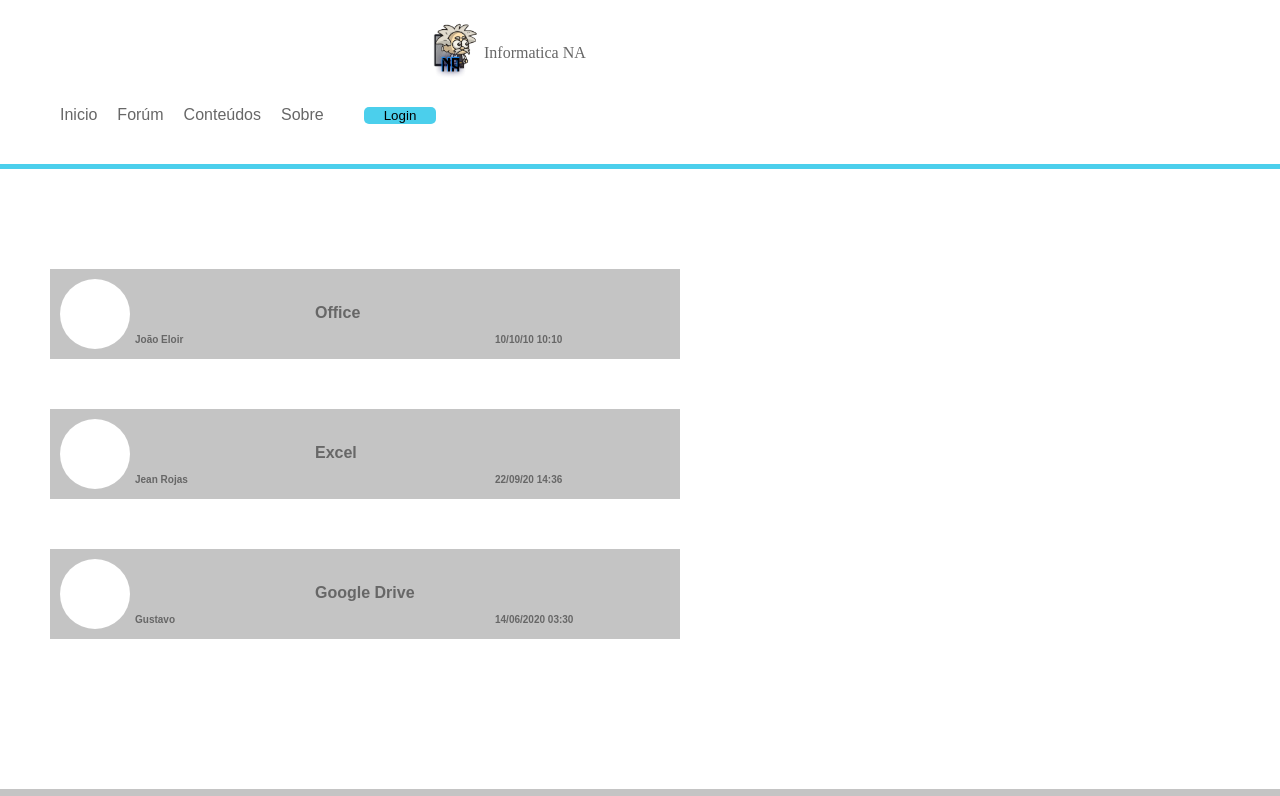
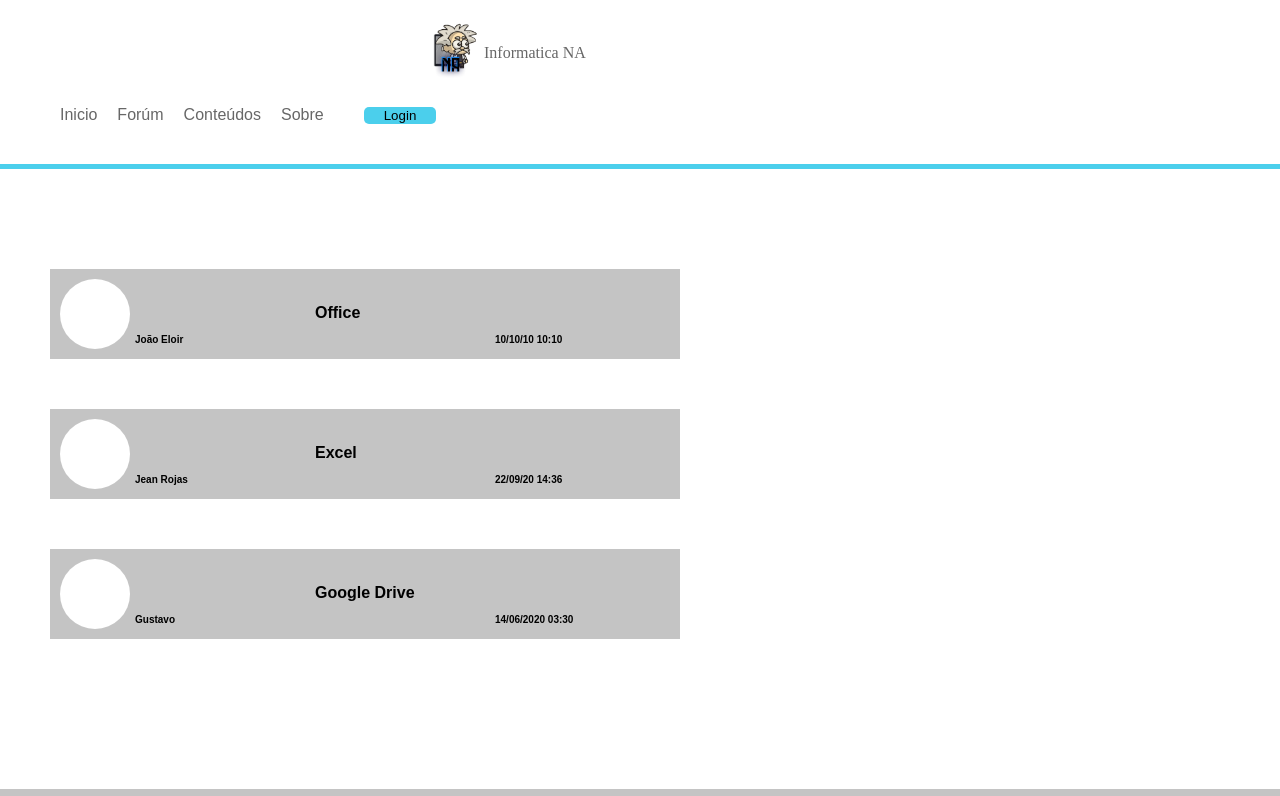
Before and after one commit to JeanRojasD/React-NA, a React (Create React App) app: page / in a window 1280 px wide. Shown: the top 796 px of the page. Built offline with nearby package versions, Linux system fonts and the light colour scheme.

Commit message:
estilização color black

```diff
--- a/src/components/Comment/index.css
+++ b/src/components/Comment/index.css
@@ -40,3 +40,6 @@
     from {left: -1000px;}
     to {left: 0px;}
   }
+  .caixa-de-comentario a{
+      color: black;
+  }
```
